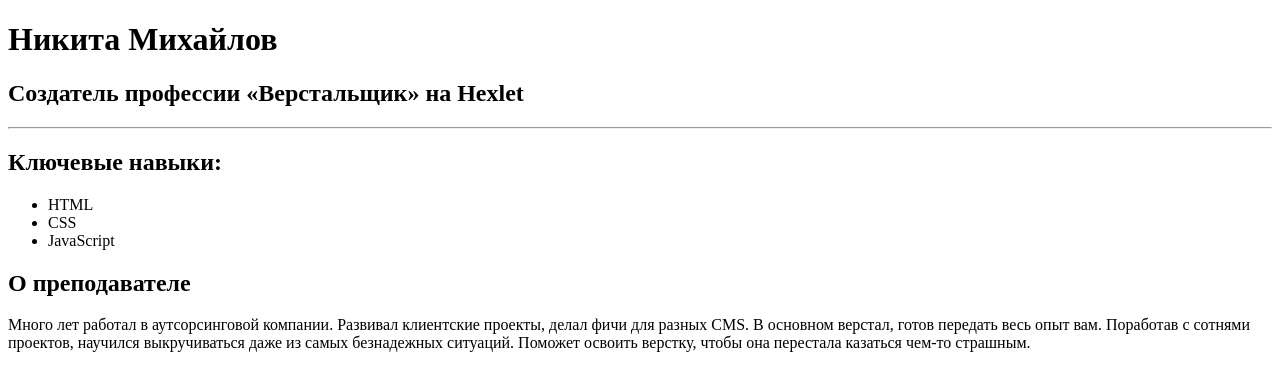
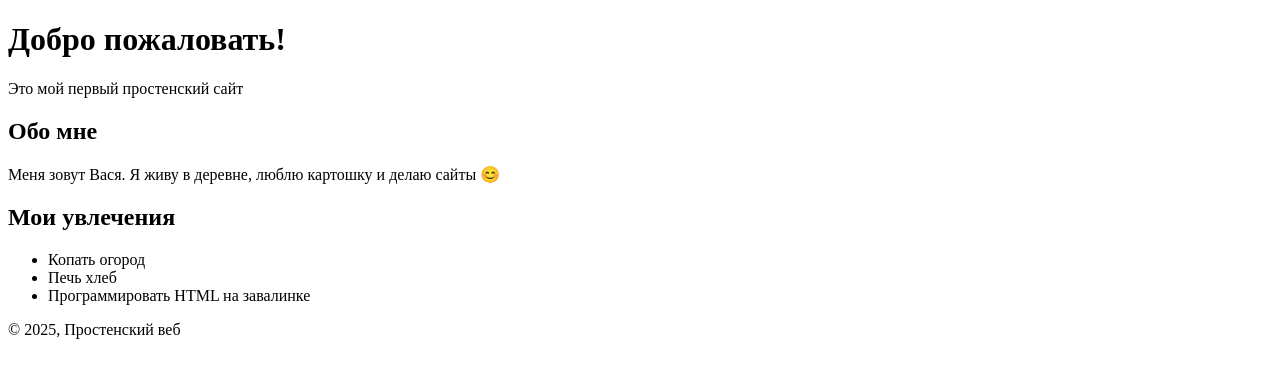
Before and after one commit to 2R1N1N/2R1N1N.github.io, a PHP site: page / in a window 1280 px wide. Shown: the top 391 px of the page. Run offline with PHP 8.4, Linux system fonts and the light colour scheme.

Commit message:
Update index.php

```diff
--- a/index.php
+++ b/index.php
@@ -2,36 +2,29 @@
 <html lang="ru">
 <head>
   <meta charset="UTF-8">
-  <meta name="viewport" content="width=device-width, initial-scale=1.0">
-  <title>Резюме</title>
+  <title>Мой простенский сайт</title>
   <link rel="stylesheet" href="style.css">
 </head>
 <body>
-<main>
-  <h1>Никита Михайлов</h1>
-  <h2>Создатель профессии «Верстальщик» на Hexlet</h2>
+  <header>
+    <h1>Добро пожаловать!</h1>
+    <p>Это мой первый простенский сайт</p>
+  </header>
 
-  <hr>
+  <main>
+    <h2>Обо мне</h2>
+    <p>Меня зовут Вася. Я живу в деревне, люблю картошку и делаю сайты 😊</p>
 
-  <section>
-    <h2>Ключевые навыки:</h2>
+    <h2>Мои увлечения</h2>
     <ul>
-      <li>HTML</li>
-      <li>CSS</li>
-      <li>JavaScript</li>
+      <li>Копать огород</li>
+      <li>Печь хлеб</li>
+      <li>Программировать HTML на завалинке</li>
     </ul>
-  </section>
+  </main>
 
-  <section>
-    <h2>О преподавателе</h2>
-    <p>
-      Много лет работал в аутсорсинговой компании. Развивал клиентские проекты,
-      делал фичи для разных CMS. В основном верстал, готов передать весь опыт
-      вам. Поработав с сотнями проектов, научился выкручиваться даже из самых
-      безнадежных ситуаций. Поможет освоить верстку, чтобы она перестала
-      казаться чем-то страшным.
-    </p>
-  </section>
-</main>
+  <footer>
+    <p>&copy; 2025, Простенский веб</p>
+  </footer>
 </body>
 </html>
```
